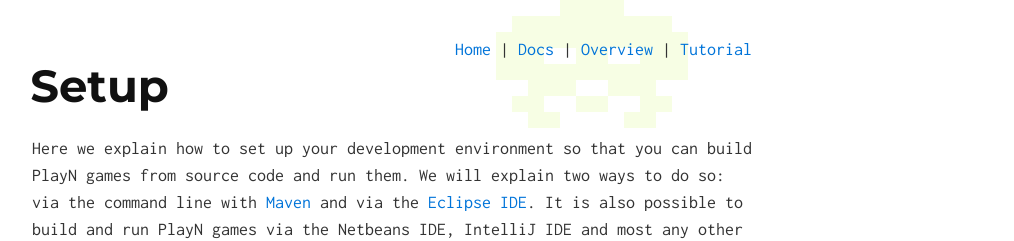
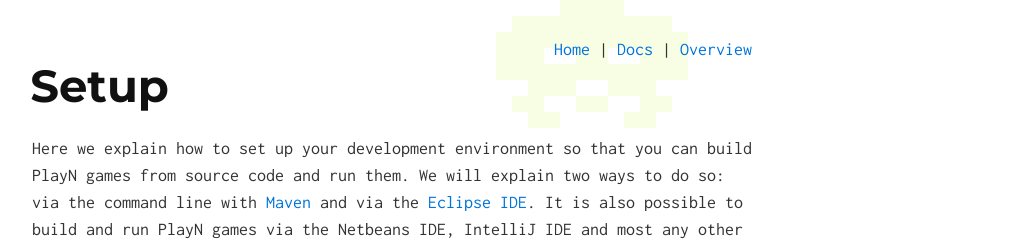
Before and after one commit to playn/playn.github.io, a Jekyll site: the page built from docs/setup.md, in a window 1280 px wide and 900 px high. Shown: the top 241 px of the window, without its empty margins (248-1262 px from the left). Built offline with Jekyll 4.4.1, drawn with Linux system fonts in a browser that asks for light colours; Markdown is read by kramdown in place of the engine named in the settings.

Commit message:
More more tutorial link fixes.

```diff
--- a/_layouts/docs.html
+++ b/_layouts/docs.html
@@ -2,8 +2,7 @@
 <div class="nav">
   <a href="/">Home</a> |
   <a href="/docs/">Docs</a> |
-  <a href="/docs/overview.html">Overview</a> |
-  <a href="/docs/tutorial.html">Tutorial</a>
+  <a href="/docs/overview.html">Overview</a>
 </div>
 {{ content }}
 {% include footer.html %}
--- a/docs/setup.md
+++ b/docs/setup.md
@@ -76,11 +76,11 @@
 appear.
 
 If you see the window and a pea, then you're done! You've just built and run your first PlayN game.
-Now go do the [tutorial](tutorial.html) or start working on your own game and don't worry about any
-of the other backends until you're sure PlayN is the library you want to use. Getting those working
-will involve more annoying steps and not much fun. I guarantee that it will eventually work, so
-don't waste your time on it until you're sure you need to do it. You don't need to "make sure it
-works" right now. It does.
+Now go do the [tutorials](index.html#tutorials) or start working on your own game and don't worry
+about any of the other backends until you're sure PlayN is the library you want to use. Getting
+those working will involve more annoying steps and not much fun. I guarantee that it will
+eventually work, so don't waste your time on it until you're sure you need to do it. You don't need
+to "make sure it works" right now. It does.
 
 ### Android backend
 
```
Also changed, not shown: docs/index.md (+1 -0 lines), docs/overview.md (+1 -1 lines), docs/skeleton.md (+1 -1 lines).
